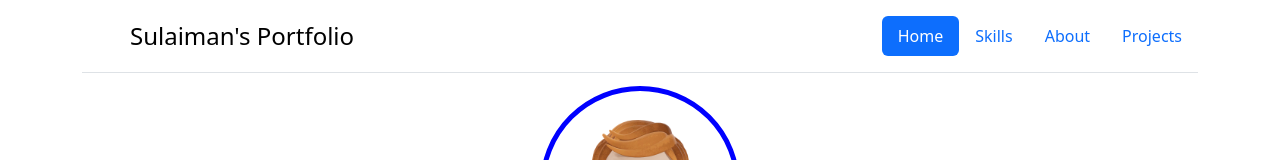
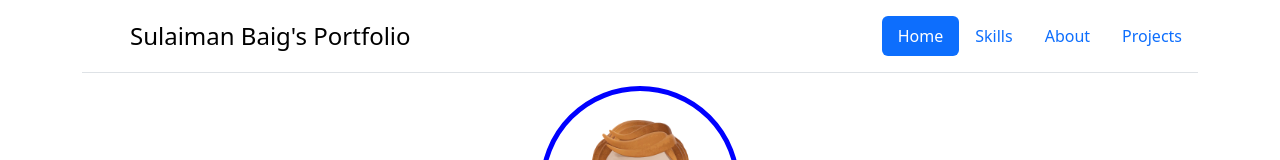
Before and after one commit to Muhammad939/Portfolio, a plain HTML site: page Index.html in a window 1280 px wide. Shown: the top 160 px of the page. Drawn offline with nearby package versions, Linux system fonts and the light colour scheme.

Commit message:
Fixed Issue

```diff
--- a/Index.html
+++ b/Index.html
@@ -19,7 +19,7 @@
           <svg class="bi me-2" width="40" height="32">
             <use xlink:href="#bootstrap"></use>
           </svg>
-          <span class="fs-4">Sulaiman's Portfolio</span>
+          <span class="fs-4">Sulaiman Baig's Portfolio</span>
         </a>
 
         <ul class="nav nav-pills">
```
